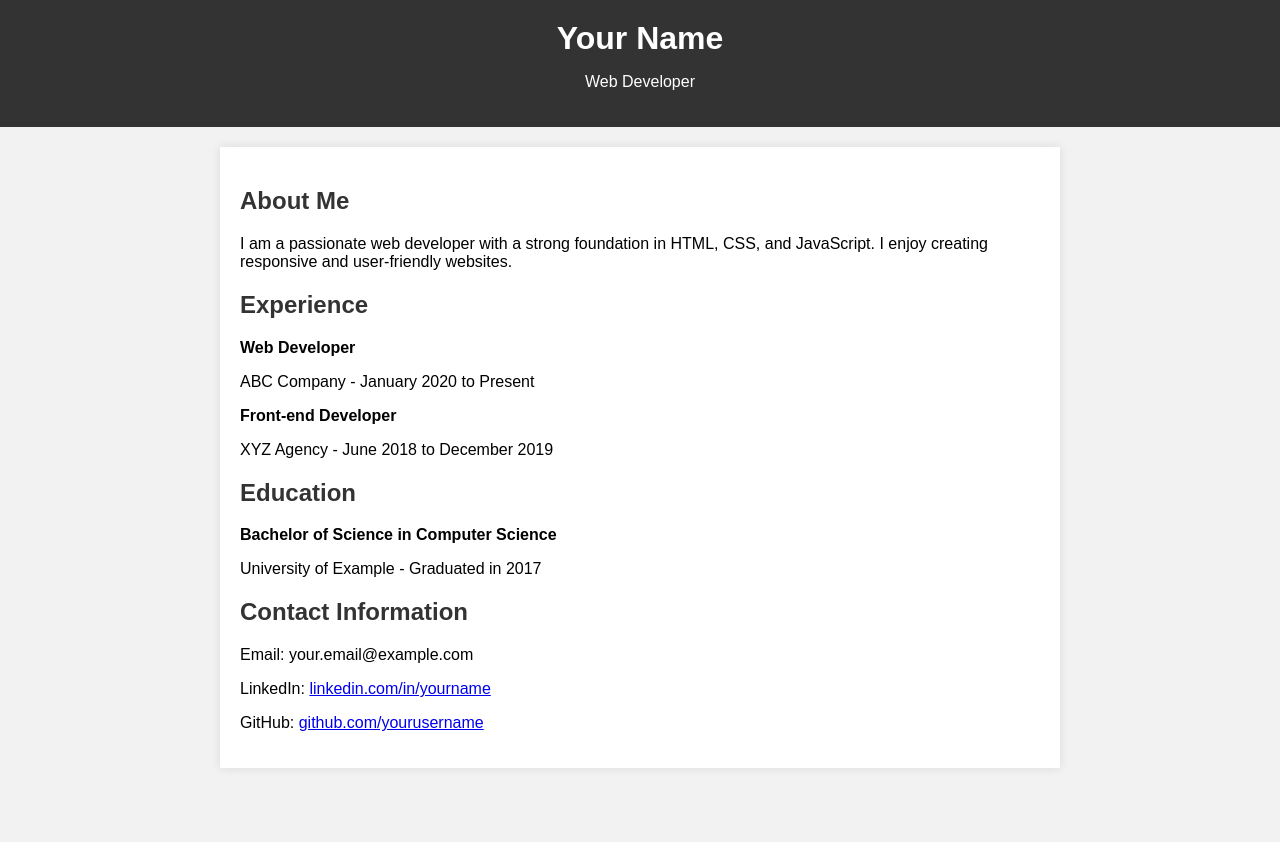
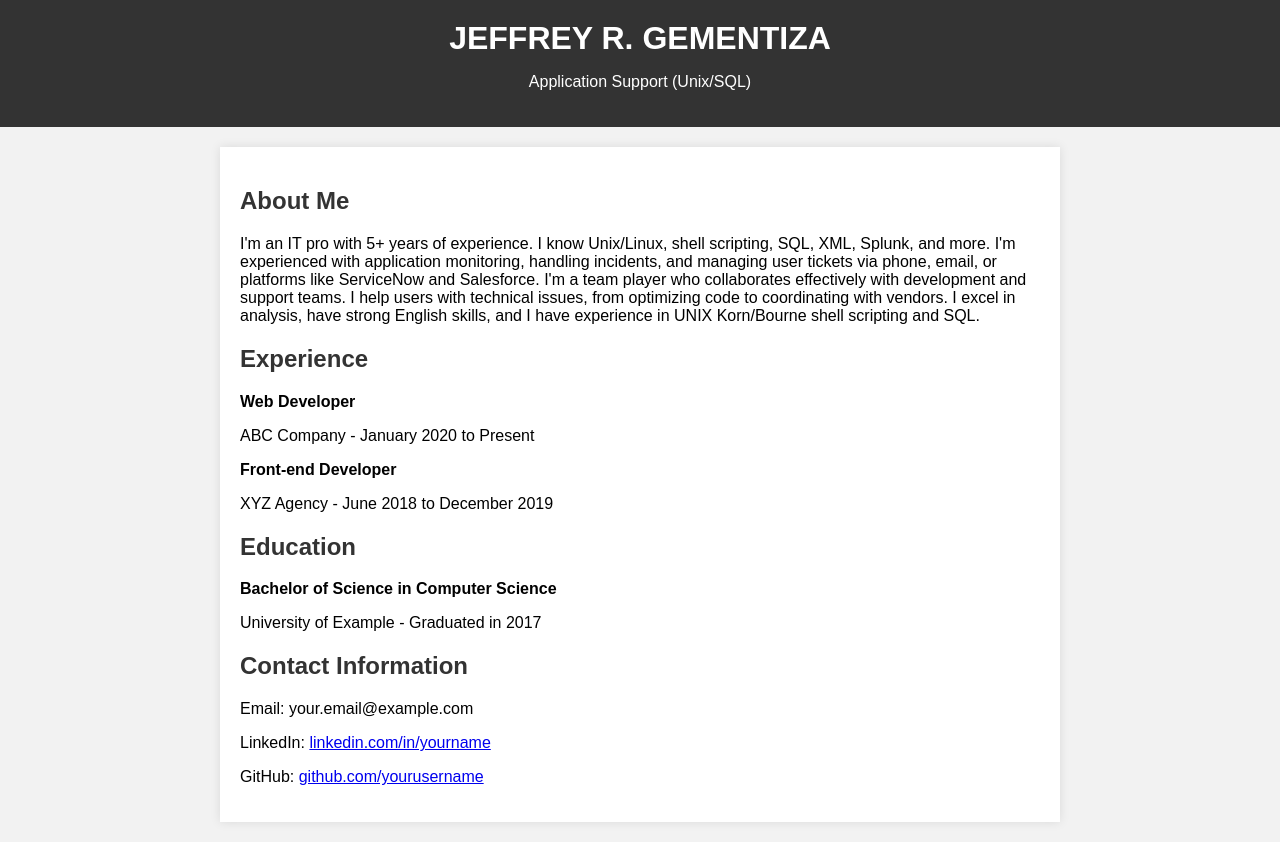
Before and after one commit to ccjepp/myportfolio, a plain HTML site: page index.html in a window 1280 px wide. Before the commit the page ends 800 px from the top, so only its background shows below. Drawn offline with Linux system fonts and the light colour scheme.

Commit message:
Update index.html

```diff
--- a/index.html
+++ b/index.html
@@ -3,7 +3,7 @@
 <head>
     <meta charset="UTF-8">
     <meta name="viewport" content="width=device-width, initial-scale=1.0">
-    <title>Your Name - Resume</title>
+    <title>JEFFREY R. GEMENTIZA</title>
     <style>
         body {
             font-family: Arial, sans-serif;
@@ -51,16 +51,17 @@
 </head>
 <body>
     <header>
-        <h1>Your Name</h1>
-        <p>Web Developer</p>
+        <h1>JEFFREY R. GEMENTIZA</h1>
+        <p>Application Support (Unix/SQL)</p>
     </header>
 
     <div class="container">
         <section>
             <h2>About Me</h2>
             <p>
-                I am a passionate web developer with a strong foundation in HTML, CSS, and JavaScript. I enjoy creating
-                responsive and user-friendly websites.
+                I'm an IT pro with 5+ years of experience. I know Unix/Linux, shell scripting, SQL, XML, Splunk, and more. I'm experienced with application monitoring, handling incidents, and managing user tickets via phone, email, or platforms like ServiceNow and Salesforce.
+
+                I'm a team player who collaborates effectively with development and support teams. I help users with technical issues, from optimizing code to coordinating with vendors. I excel in analysis, have strong English skills, and I have experience in UNIX Korn/Bourne shell scripting and SQL.
             </p>
         </section>
 
```
